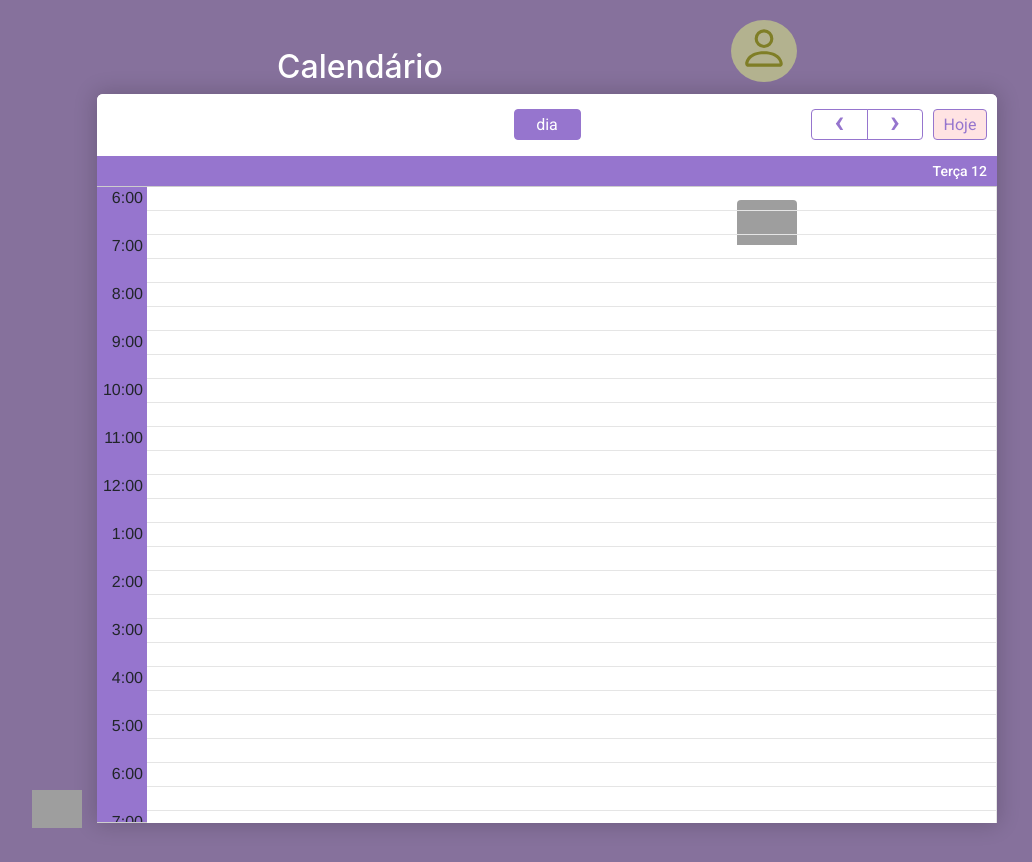
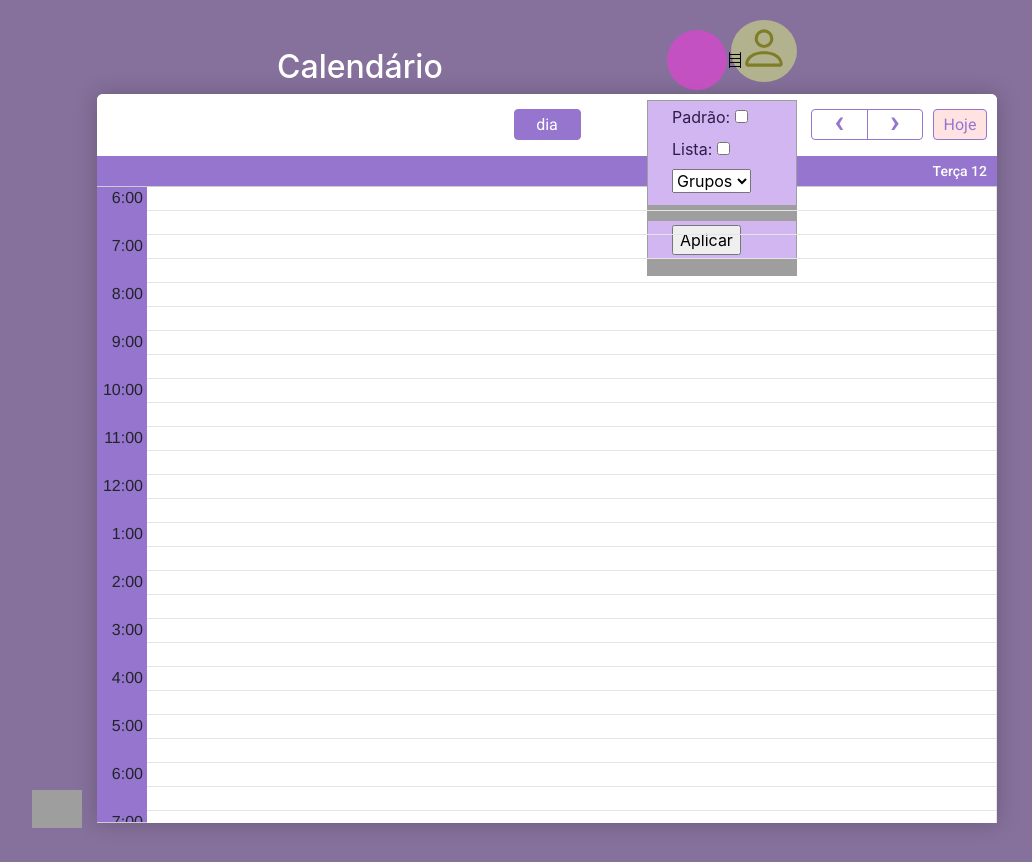
Before and after one commit to Devaneiosdarita/Happyday, a Flask app: template src/templates/calendariolista.html in a window 1280 px wide. Shown: the top 862 px of the page, without its empty margins (93-1125 px from the left). Run offline with Flask 3, Linux system fonts and the light colour scheme; the template is opened without the code that fills it, so the values that code supplies are empty; some libraries are stand-ins or nearby versions; grey boxes are pictures that could not be loaded.

Commit message:
progress

```diff
--- a/src/templates/calendariolista.html
+++ b/src/templates/calendariolista.html
@@ -65,6 +65,30 @@
             right: 240px;
             margin-right: 150px;
         }
+
+        .custom-button {
+    background-color: transparent; /* Remove default button background */
+    border: none; /* Remove default button border */
+    padding: 10px 20px; /* Adjust padding as needed */
+    cursor: pointer; /* Indicate clickable behavior */
+    display: flex; /* Allow stacking of icon and text */
+    align-items: center; /* Align content vertically */
+}
+
+       .custom-button img {
+    /* Style your background image here */
+    width: 60px; /* Adjust image size as needed */
+    margin-right: 10px; /* Add space between icon and text */
+}
+
+       .custom-button span {
+    /* Style your button text here */
+    color: rgba(109, 151, 12, 0.425); /* Adjust text color as needed */
+}
+
+      .hidden {
+    display: none;
+}
 
         .new-dropdown-toggle {
             background: url('botaofiltragem.png') no-repeat;
@@ -194,22 +218,38 @@
                 </script>
 
             <div class="dropdown position-fixed-top-right">
-                <button class="btn btn-secondary new-dropdown-toggle" type="button" id="newFilterDropdown" data-toggle="dropdown" aria-haspopup="true" aria-expanded="false" style="background-image: url('botaofiltragem.png')"></button>
-                <div class="dropdown-menu new-dropdown-menu" aria-labelledby="newFilterDropdown">
 
-                <svg xmlns="http://www.w3.org/2000/svg" width="16" height="16" fill="currentColor" class="bi bi-bookshelf" viewBox="0 0 16 16">
-                <path d="M2.5 0a.5.5 0 0 1 .5.5V2h10V.5a.5.5 0 0 1 1 0v15a.5.5 0 0 1-1 0V15H3v.5a.5.5 0 0 1-1 0V.5a.5.5 0 0 1 .5-.5M3 14h10v-3H3zm0-4h10V7H3zm0-4h10V3H3z"/>
-                </svg>
+                    <button id="myButton" class="custom-button">
+                    <div style="background-color: #ce4cc7da; padding: 30px; border-radius: 50%;"></div>
+                    <svg xmlns="http://www.w3.org/2000/svg" width="16" height="16" fill="currentColor" class="bi bi-bookshelf" viewBox="0 0 16 16">
+                    <path d="M2.5 0a.5.5 0 0 1 .5.5V2h10V.5a.5.5 0 0 1 1 0v15a.5.5 0 0 1-1 0V15H3v.5a.5.5 0 0 1-1 0V.5a.5.5 0 0 1 .5-.5M3 14h10v-3H3zm0-4h10V7H3zm0-4h10V3H3z"/>
+                    </svg>
+                    <span><i class="bi bi-bookshelf"></i></span> </button>
 
-                    <form>
-                        <div class="form-group">
-                            <label for="newFilterOptions"></label>
-                            <select multiple class="form-control" id="newFilterOptions">
-                                <option>Padrão</option>
-                                <option>Lista</option>
-                            </select>
-                        </div>
-                    </form>
+                <div id="buttonContent">
+                <table height="100" width="150" background="fundoPurple.png" >
+                    <tr>
+                        <td>
+                            <p>
+                                <a class="dropdown-item" href="#">Padrão: <input type="checkbox" name="colors" value="purple" /><br /></a>
+                                <a class="dropdown-item" href="#">Lista: <input type="checkbox" name="colors" value="purple" /><br /></a>
+                                <a class="dropdown-item" href="#"><select name="my_html_select_box">
+                                    <option>Grupos</option>
+                                    <option>Família</option>
+                                    <option>Amigos</option>
+                                    <option>Todos</option>
+                            </select></a>
+                            <a class="dropdown-item" href="#"><form method="post" action="post" >
+                            <input type="submit" value="Aplicar" />
+                            </form></a>
+
+                            </p>
+                        </td>
+                    </tr>
+                </select>
+                </table>
+                      </div>
+
                 </div>
             </div>
         </div>
@@ -220,6 +260,14 @@
     <script src="https://stackpath.bootstrapcdn.com/bootstrap/4.5.2/js/bootstrap.min.js"></script>
     <script src="{{ url_for('static', filename='Franjavascript.js') }}"></script>
     <script>
+
+    const button = document.getElementById('myButton');
+    const content = document.getElementById('buttonContent');
+
+    button.addEventListener('click', () => {
+        content.classList.toggle('hidden'); // Add/remove hidden class on click
+    });
+
         function voltarPagina() {
             window.history.back();
         }
```
